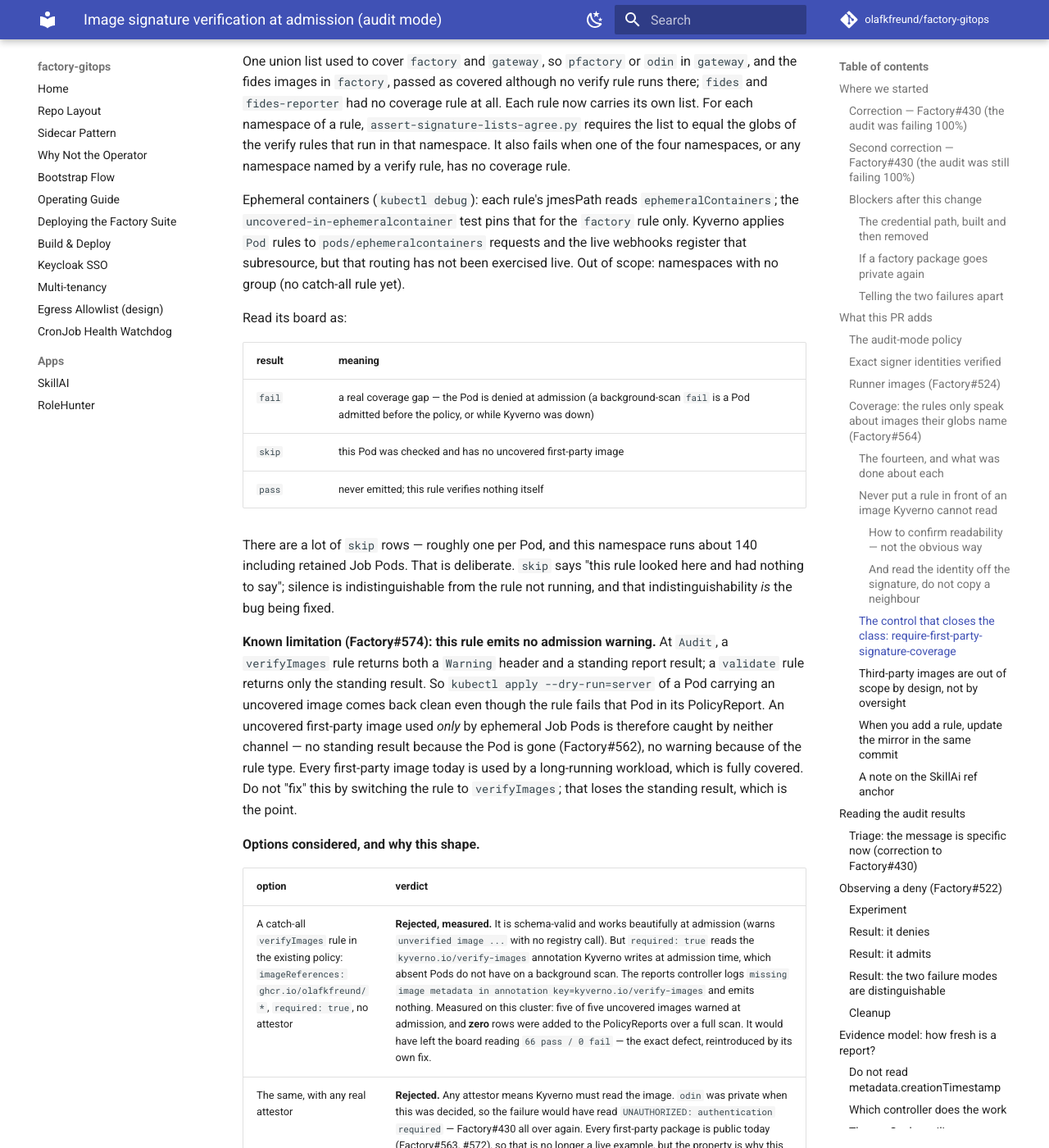
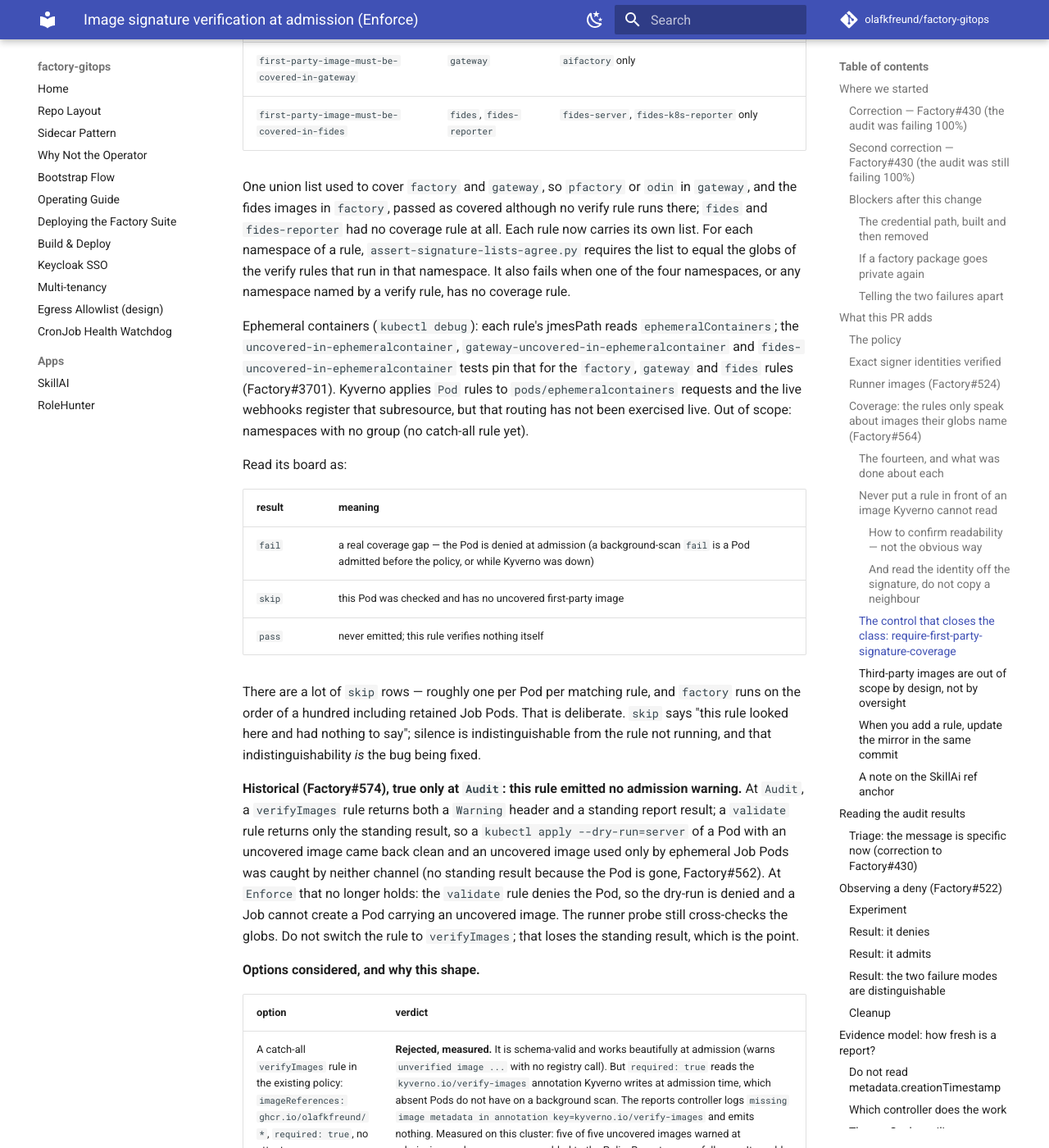
Before and after one commit to olafkfreund/factory-gitops, an MkDocs documentation site: the page built from docs/image-signature-admission.md, in a window 1280 px wide and 1400 px high, scrolled down 12973 px. Shown: the whole window at 82% size. Built offline with MkDocs 1.6.1 and Material for MkDocs 9.7.7, drawn with Linux system fonts in a browser that asks for light colours; comment, search, counter and statistics services are not loaded; some of the changed text lies outside the part shown.

Commit message:
test(kyverno): pin ephemeral-container coverage for gateway and fides; fix Audit-era docs (Factory#3701)
Co-Authored-By: Claude Opus 5.5 <noreply@anthropic.com>
Claude-Session: https://claude.ai/code/session_01WtDyDqabJ8SR4gD3ubwYx1

````diff
--- a/docs/image-signature-admission.md
+++ b/docs/image-signature-admission.md
@@ -1,12 +1,14 @@
-# Image signature verification at admission (audit mode)
-
-Status: AUDIT/WARN ONLY. The policy this PR introduces REPORTS unsigned or
-wrongly-signed images; it does NOT deny them. Nothing here is applied to the
-cluster by this PR — it is committed to GitOps for review, and ArgoCD will
-reconcile it after merge.
-
-Related: Factory#318, compliance program #310 (gap #8). Depends on CFactory#191
-(CFactory image signing) before any move to Enforce.
+# Image signature verification at admission (Enforce)
+
+Status: ENFORCING. `verify-factory-image-signatures` and
+`require-first-party-signature-coverage` both run `validationFailureAction:
+Enforce` and deny a Pod whose matched image is unsigned, wrongly signed, or
+first-party and covered by no verify rule. The sections below are the history of
+how the control got here; the phase-1 Audit text is kept as history.
+`./PANIC.sh 1` returns both policies to Audit.
+
+Related: Factory#318, compliance program #310 (gap #8). CFactory#191 (CFactory
+image signing) was the prerequisite for Enforce; it is done.
 
 ## Where we started
 
@@ -394,14 +396,16 @@ Two ArgoCD Applications, auto-discovered by `bootstrap/argocd-root-app.yaml`:
    **ClusterPolicy** (`verifyImages`), scoped to Pods in the `factory`,
    `gateway`, `fides` and `fides-reporter` namespaces (per rule).
 
-### The audit-mode policy
+### The policy
 
 `apps/kyverno-policies/manifests/verify-factory-image-signatures.yaml`:
 
-- `validationFailureAction: Audit` — violations go to a ClusterPolicyReport and
-  a PolicyViolation event; the Pod is **admitted regardless**.
-- `failurePolicy: Ignore` — if Kyverno is down or GHCR/Sigstore is unreachable,
-  Pods are admitted (verification is a signal here, not a gate).
+- `validationFailureAction: Enforce` — a violating Pod is **denied** at
+  admission and the violation also goes to a ClusterPolicyReport. (Phase 1 ran
+  `Audit`: reported, admitted regardless.)
+- `failurePolicy: Ignore` — if the Kyverno webhook is down or times out, Pods are
+  admitted. A webhook that answers but cannot verify (GHCR/Sigstore error)
+  denies; see the two regimes under "Fail" below.
 - One `verifyImages` rule per signed repo, each pinning that repo's keyless
   signer identity.
 
@@ -567,8 +571,10 @@ received https://github.com/olafkfreund/Odin/.github/workflows/deploy.yml@refs/h
 ```
 
 One mutation that does **not** go red: narrowing the glob (`odin:*` → `odin:v*`)
-gives `pass: 0, fail: 0, skip: 0` — silence, not a verdict. Nothing offline
-catches it. See factory-gitops#181.
+gives `pass: 0, fail: 0, skip: 0` — silence, not a verdict. The Kyverno test
+suite does not catch it, but `apps/kyverno-policies/assert-signature-lists-agree.py`
+(CI) does: it compares the globs with the coverage mirrors and the probe list.
+See factory-gitops#181.
 
 #### The control that closes the class: `require-first-party-signature-coverage`
 
@@ -603,8 +609,10 @@ verify rules that run in that namespace. It also fails when one of the four
 namespaces, or any namespace named by a verify rule, has no coverage rule.
 
 Ephemeral containers (`kubectl debug`): each rule's jmesPath reads
-`ephemeralContainers`; the `uncovered-in-ephemeralcontainer` test pins that for
-the `factory` rule only. Kyverno applies `Pod` rules to
+`ephemeralContainers`; the `uncovered-in-ephemeralcontainer`,
+`gateway-uncovered-in-ephemeralcontainer` and
+`fides-uncovered-in-ephemeralcontainer` tests pin that for the `factory`,
+`gateway` and `fides` rules (Factory#3701). Kyverno applies `Pod` rules to
 `pods/ephemeralcontainers` requests and the live webhooks register that
 subresource, but that routing has not been exercised live. Out of scope:
 namespaces with no group (no catch-all rule yet).
@@ -617,21 +625,22 @@ Read its board as:
 | `skip` | this Pod was checked and has no uncovered first-party image |
 | `pass` | never emitted; this rule verifies nothing itself |
 
-There are a lot of `skip` rows — roughly one per Pod, and this namespace runs
-about 140 including retained Job Pods. That is deliberate. `skip` says "this
+There are a lot of `skip` rows — roughly one per Pod per matching rule, and
+`factory` runs on the order of a hundred including retained Job Pods. That is
+deliberate. `skip` says "this
 rule looked here and had nothing to say"; silence is indistinguishable from the
 rule not running, and that indistinguishability *is* the bug being fixed.
 
-**Known limitation (Factory#574): this rule emits no admission warning.** At
-`Audit`, a `verifyImages` rule returns both a `Warning` header and a standing
-report result; a `validate` rule returns only the standing result. So
-`kubectl apply --dry-run=server` of a Pod carrying an uncovered image comes back
-clean even though the rule fails that Pod in its PolicyReport. An uncovered
-first-party image used *only* by ephemeral Job Pods is therefore caught by
-neither channel — no standing result because the Pod is gone (Factory#562), no
-warning because of the rule type. Every first-party image today is used by a
-long-running workload, which is fully covered. Do not "fix" this by switching
-the rule to `verifyImages`; that loses the standing result, which is the point.
+**Historical (Factory#574), true only at `Audit`: this rule emitted no admission
+warning.** At `Audit`, a `verifyImages` rule returns both a `Warning` header and
+a standing report result; a `validate` rule returns only the standing result, so
+a `kubectl apply --dry-run=server` of a Pod with an uncovered image came back
+clean and an uncovered image used only by ephemeral Job Pods was caught by
+neither channel (no standing result because the Pod is gone, Factory#562).
+At `Enforce` that no longer holds: the `validate` rule denies the Pod, so the
+dry-run is denied and a Job cannot create a Pod carrying an uncovered image. The
+runner probe still cross-checks the globs. Do not switch the rule to
+`verifyImages`; that loses the standing result, which is the point.
 
 **Options considered, and why this shape.**
 
@@ -1377,8 +1386,8 @@ Do NOT skip a phase. Each is a separate, small PR.
 
    This is no longer a reason the green board over-claims. The reason it still
    might is narrower and is recorded above: a narrowed glob makes a rule fall
-   silent rather than fail, and nothing offline catches it
-   (factory-gitops#181).
+   silent rather than fail; the Kyverno tests do not catch it, but
+   `assert-signature-lists-agree.py` does (factory-gitops#181).
 
    From the point of the flip, unsigned images matching a rule are denied at
    admission.
@@ -1645,8 +1654,9 @@ Residual risks, named rather than implied away:
 - **Glob narrowing is silent.** Narrowing a rule's `imageReferences` makes it
   stop speaking, and both the signature board and the coverage board stay quiet,
   because the coverage policy reads a hand-maintained mirror list rather than the
-  globs it mirrors. Only `apps/kyverno-runner-probe`, which reads the live
-  `verify-images` annotation, catches it. Do not phrase the Enforce criterion on
+  globs it mirrors. `assert-signature-lists-agree.py` (CI) catches it offline and
+  `apps/kyverno-runner-probe`, which reads the live `verify-images` annotation,
+  catches it live. Do not phrase the Enforce criterion on
   the two boards alone.
 - **Coverage is by glob, not by default.** `required: true` means "a matched
   image must be signed", not "every image must match a rule" (Factory#564).
````
Also changed, not shown: 2 other files.
